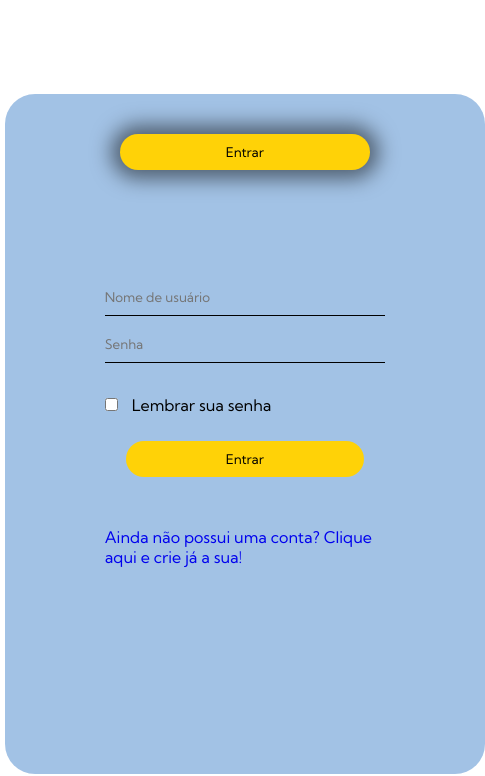
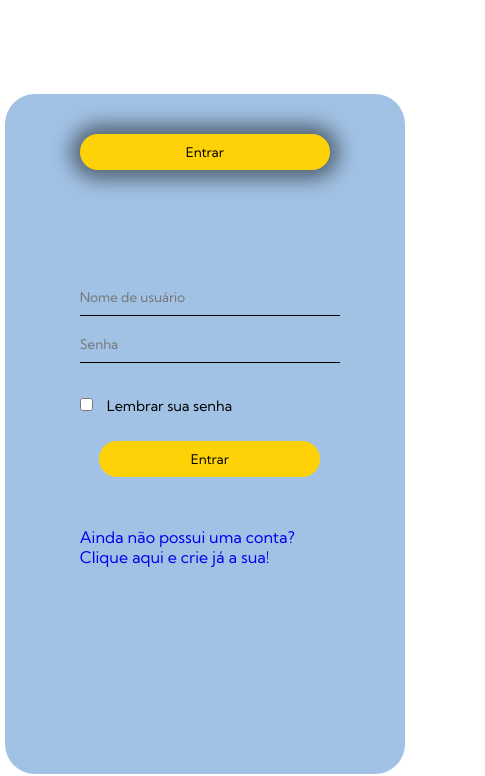
Before and after one commit to arthurgaviorno/arthurgaviorno.github.io, a plain HTML site: page login.html in a window 390 px wide. Shown: the part 102-878 px from the top of the page, 485 px wide, since content can reach past the window. Drawn offline with Linux system fonts and the light colour scheme.

Commit message:
Update style3.css

```diff
--- a/css/style3.css
+++ b/css/style3.css
@@ -290,11 +290,26 @@
 @media screen and (max-width:768px) {
     .form {
       display: block;
-      max-width:400px;
       margin-left: 0.3rem;
     }
 
+    .container {
+      width: 400px;
+    }
 
+    .inputs {
+      margin-left: 25px;
+      margin-right: 25px;
+      width:260px;
+    }
+
+    a {
+      width: 200px;
+    }
+
+    span {
+      font-size: 0.9rem;
+    }
   }
 
 
```
